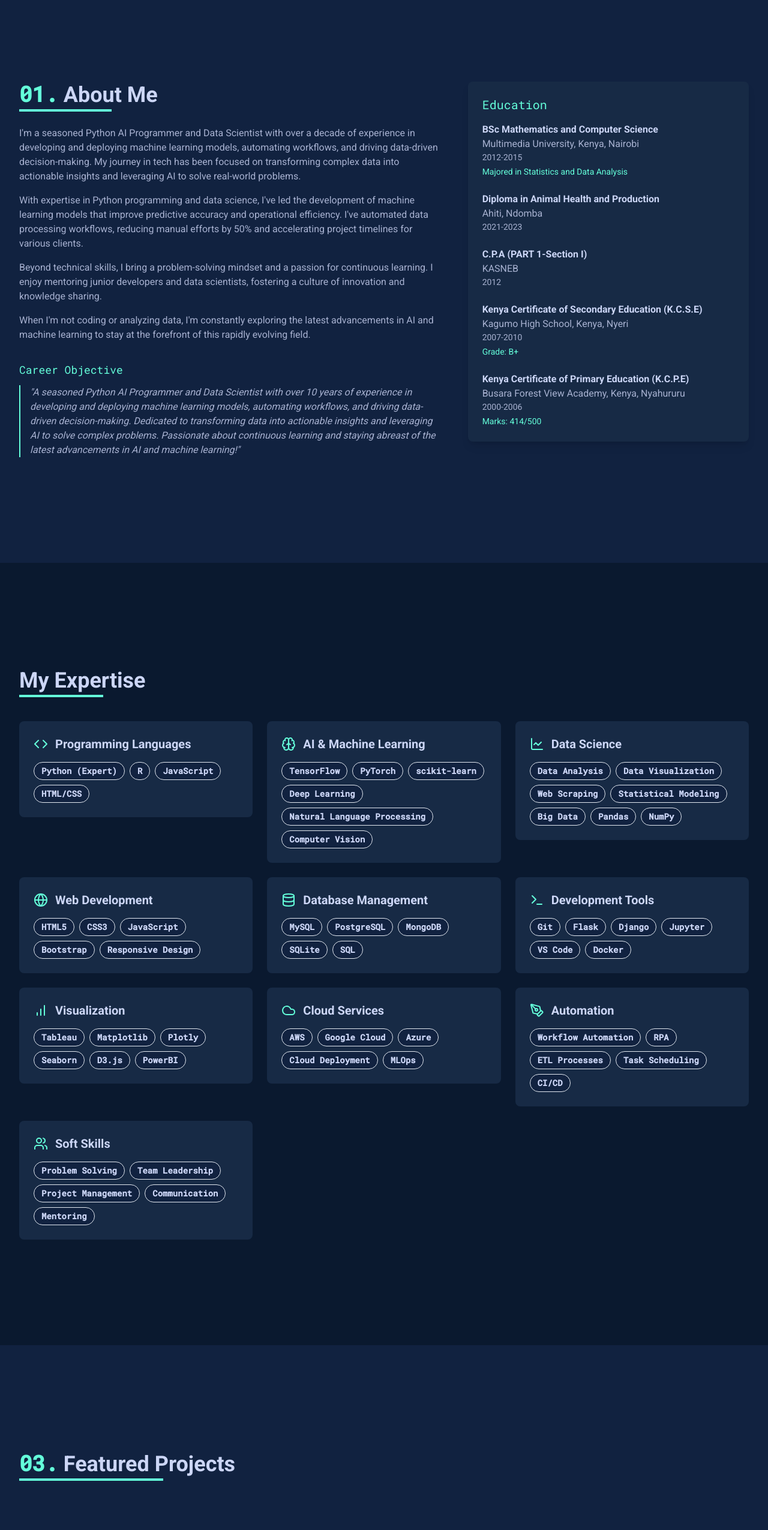
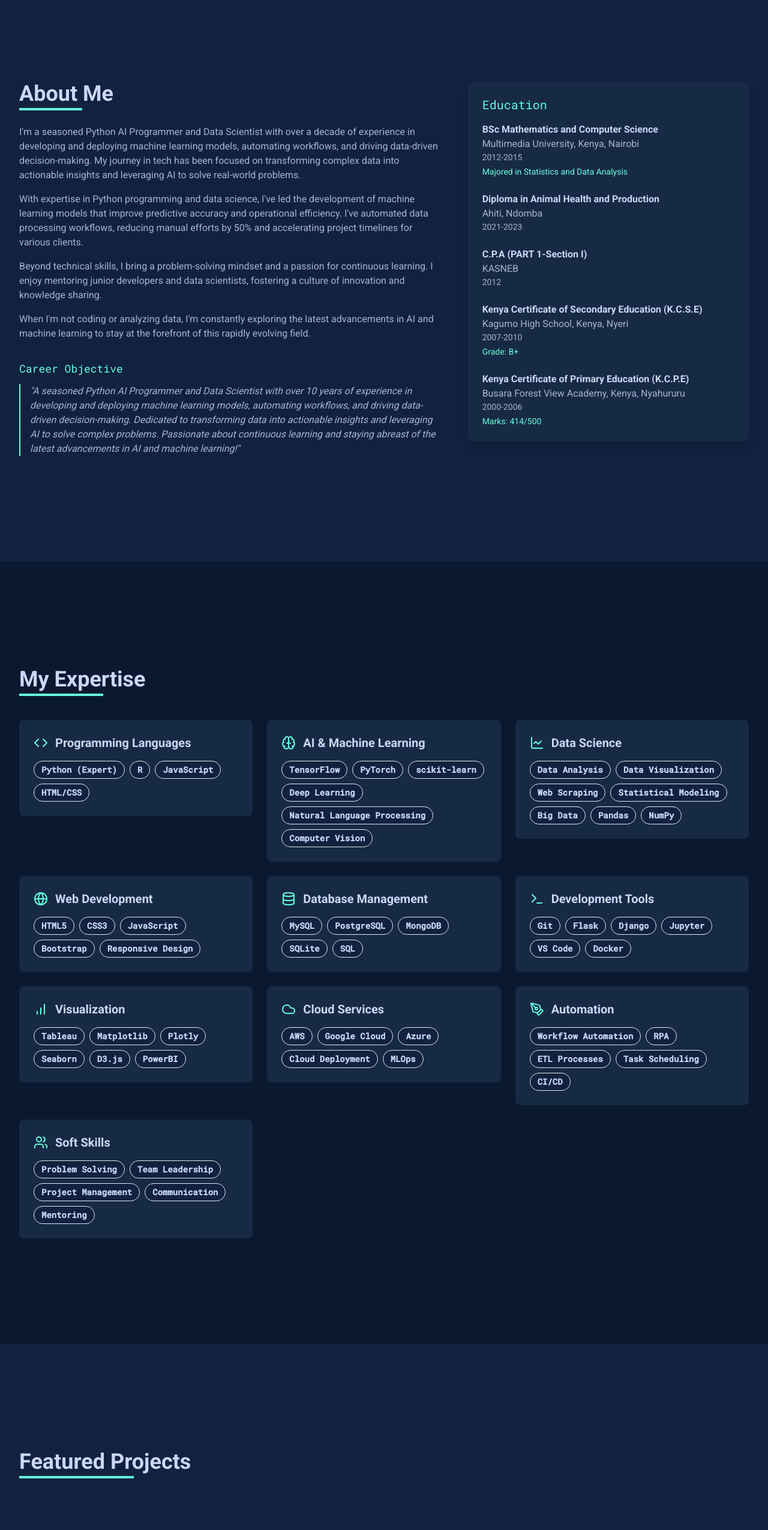
Before and after one commit to snjugunanjenga/ai-wizard-portfolio-showcase, a React (Vite) app: page / in a window 1280 px wide. Shown: the part 840-3390 px from the top of the page at 60% size. Built offline with nearby package versions, Linux system fonts and the light colour scheme.

Commit message:
Remove section numbers
Remove the numbers from the section titles in the About, Projects, and Experience components.

```diff
--- a/src/components/About.tsx
+++ b/src/components/About.tsx
@@ -8,7 +8,7 @@ const About = () => {
         <div className="flex flex-col md:flex-row gap-12 items-start">
           <div className="w-full md:w-3/5">
             <h2 className="section-title text-tech-lightest">
-              <span className="text-tech-teal font-mono">01.</span> About Me
+              About Me
             </h2>
 
             <div className="space-y-4 text-tech-light">
--- a/src/components/Experience.tsx
+++ b/src/components/Experience.tsx
@@ -142,7 +142,7 @@ const Experience = () => {
     <section id="experience" className="bg-tech-blue py-20">
       <div className="section-container">
         <h2 className="section-title text-tech-lightest">
-          <span className="text-tech-teal font-mono">04.</span> Work Experience
+          Work Experience
         </h2>
 
         <Tabs defaultValue="all" className="mt-12">
--- a/src/components/Projects.tsx
+++ b/src/components/Projects.tsx
@@ -92,7 +92,7 @@ const FeaturedProjects = () => {
     <section id="projects" className="bg-tech-navy py-20">
       <div className="section-container">
         <h2 className="section-title text-tech-lightest">
-          <span className="text-tech-teal font-mono">03.</span> Featured Projects
+          Featured Projects
         </h2>
 
         <div className="mt-16">
```
